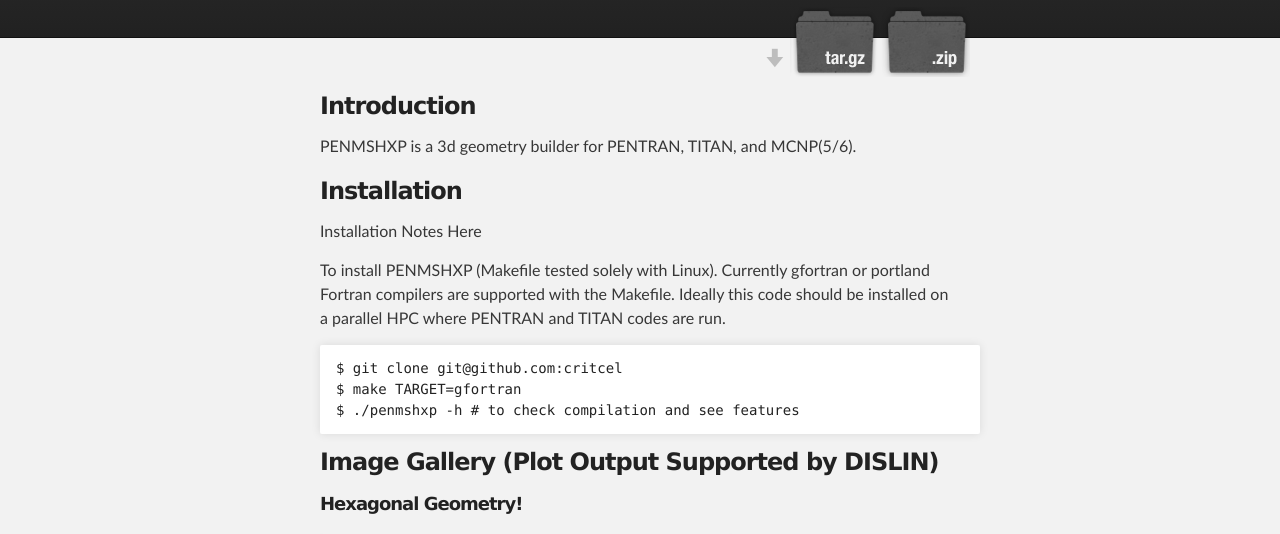
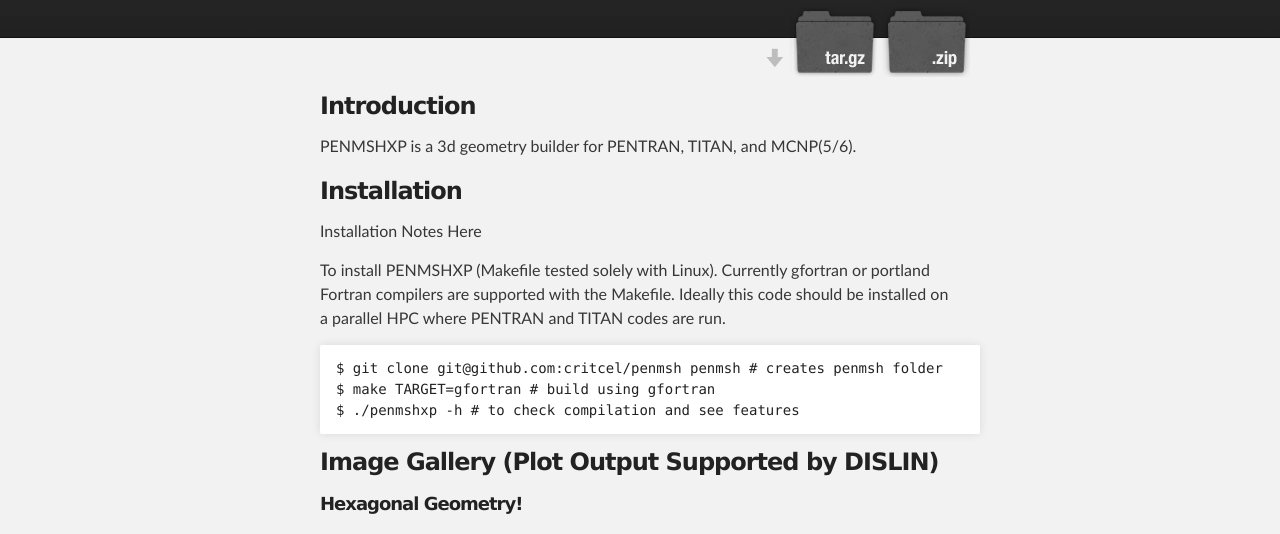
Before and after one commit to critcel/penmsh, a plain HTML site: page index.html in a window 1280 px wide. Shown: the part 208-742 px from the top of the page. Drawn offline with Linux system fonts and the light colour scheme.

Commit message:
Update index.html

```diff
--- a/index.html
+++ b/index.html
@@ -55,8 +55,8 @@
 PENTRAN and TITAN codes are run.
 </p>
 
-<pre><code>$ git clone git@github.com:critcel
-$ make TARGET=gfortran
+<pre><code>$ git clone git@github.com:critcel/penmsh penmsh # creates penmsh folder
+$ make TARGET=gfortran # build using gfortran
 $ ./penmshxp -h # to check compilation and see features
 </code></pre>
 
```
